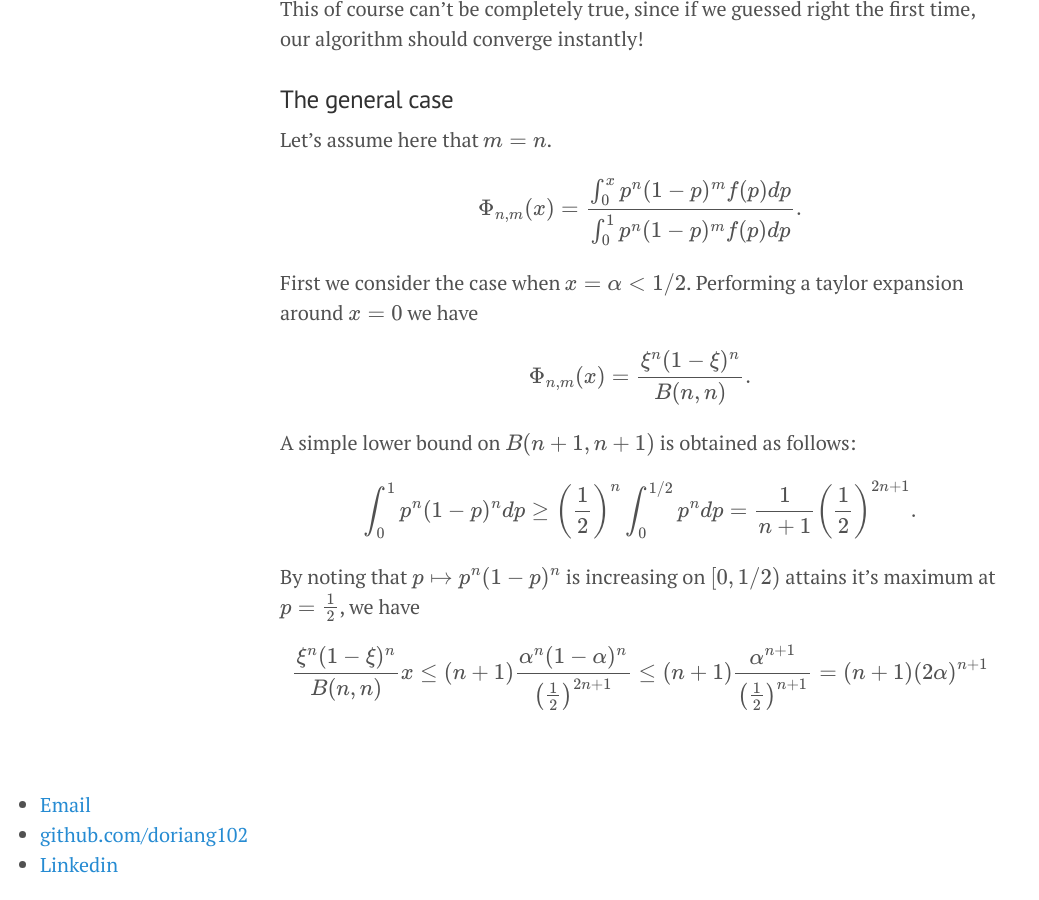
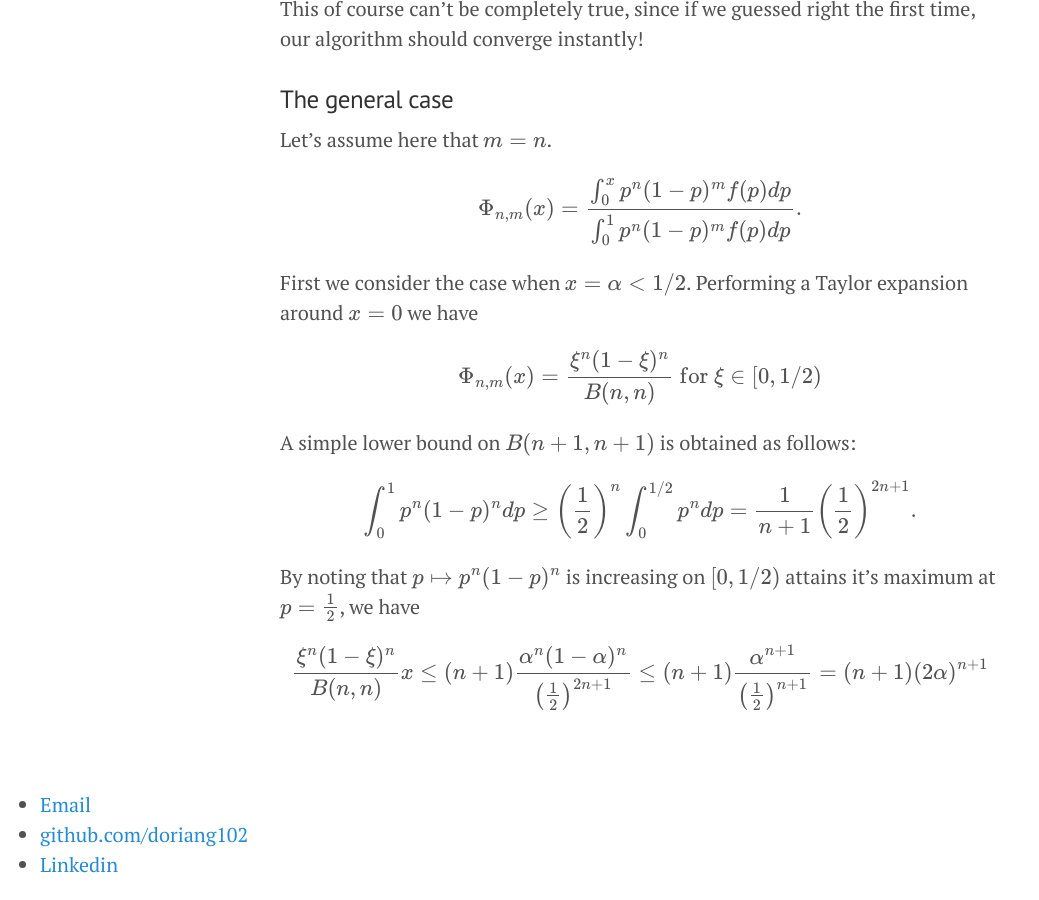
Before and after one commit to doriang102/doriang102.github.io, a Jekyll site: the page built from _posts/2017-06-10-hypothesis-testing-part-2.md, in a window 1280 px wide and 900 px high, scrolled down 2250 px. Shown: the whole window, without its empty margins (0-1039 px from the left). Built offline with Jekyll 4.4.1, drawn with Linux system fonts in a browser that asks for light colours; our own code applies the rules of GitHub Pages for plain Markdown files; formulas are drawn with MathJax 3.

Commit message:
Update 2017-06-10-hypothesis-testing-part-2.md

```diff
--- a/_posts/2017-06-10-hypothesis-testing-part-2.md
+++ b/_posts/2017-06-10-hypothesis-testing-part-2.md
@@ -65,10 +65,10 @@ Let's assume here that $$m = n$$.
 $$ \Phi_{n,m}(x) = \frac{\int_0^x p^n(1-p)^m f(p) dp }{\int_0^1 p^n (1-p)^mf(p) dp}. $$
 
 
-First we consider the case when $$x = \alpha < 1/2$$. Performing a taylor expansion around $$x=0$$ we have
+First we consider the case when $$x = \alpha < 1/2$$. Performing a Taylor expansion around $$x=0$$ we have
 
 
-$$ \Phi_{n,m}(x) = \frac{\xi^{n}(1-\xi)^{n}}{B(n,n)}.$$
+$$ \Phi_{n,m}(x) = \frac{\xi^{n}(1-\xi)^{n}}{B(n,n)} \textrm{ for } \xi \in [0,1/2)$$
 
 
 A simple lower bound on $$B(n+1,n+1)$$ is obtained as follows:
```
